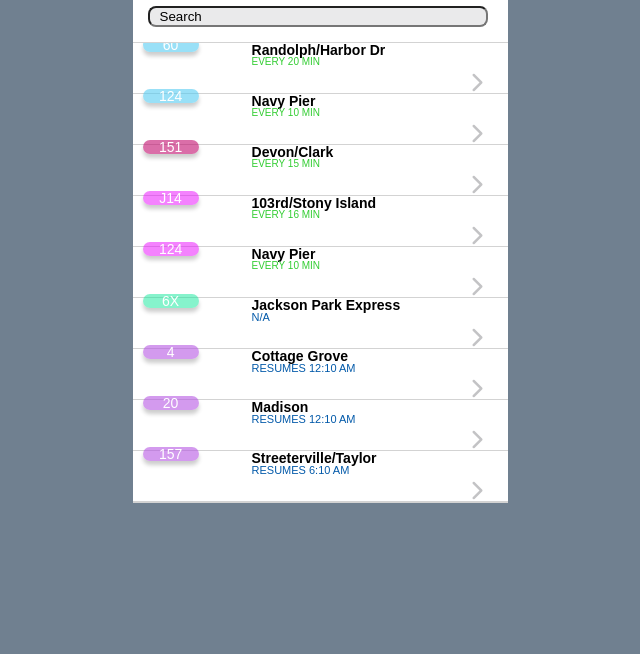
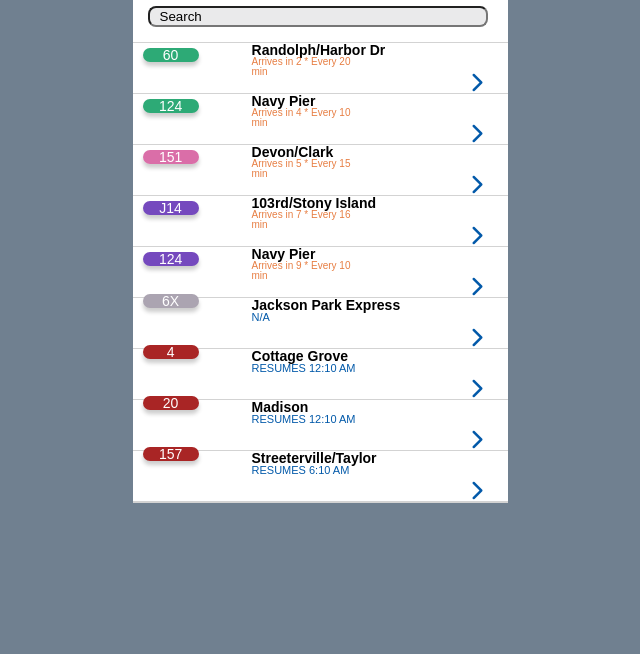
Before and after one commit to jennifer-maker/BusyBus, a plain HTML site: page index.html in a window 1280 px wide. Shown: the part 146-800 px from the top of the page, without its empty margins (320-960 px from the left). Drawn offline with Linux system fonts and the light colour scheme.

Commit message:
For Michael

```diff
--- a/index.html
+++ b/index.html
@@ -49,7 +49,7 @@
                    Randolph/Harbor Dr
                  </p>
                </h3>
-               <h4> Every 20 min </h4>
+               <h4> Arrives in 2 * Every 20 min </h4>
               </span>
               <!-- 3rd column -->
              <section class="arrow">
@@ -71,7 +71,7 @@
                    Navy Pier
                  </p>
                </h3>
-               <h4> Every 10 min </h4>
+               <h4> Arrives in 4 * Every 10 min </h4>
              </span>
              <!-- 3rd column -->
              <section class="arrow">
@@ -93,7 +93,7 @@
                    Devon/Clark
                  </p>
                </h3>
-               <h4> Every 15 min </h4>
+               <h4> Arrives in 5 * Every 15 min  </h4>
              </span>
              <!-- 3rd column -->
                  <section class="arrow">
@@ -115,7 +115,7 @@
                    103rd/Stony Island
                  </p>
                </h3>
-               <h4> Every 16 min </h4>
+               <h4> Arrives in 7 * Every 16 min </h4>
              </span>
              <!-- 3rd column -->
                  <section class="arrow">
@@ -137,7 +137,7 @@
                    Navy Pier
                  </p>
                </h3>
-               <h4> Every 10 min </h4>
+               <h4> Arrives in 9 * Every 10 min </h4>
              </span>
              <!-- 3rd column -->
                  <section class="arrow">
--- a/style.css
+++ b/style.css
@@ -12,13 +12,13 @@ body {
   float: left;
   width: .005%;
   font-size: 12px;
-  color: #067AFF;
+  color: #0259a9;
   transform: rotate(180deg);
   margin-left: 5px;
 }
 .BusyBus {
   float: left;
-  color:#067AFF;
+  color:#0259a9;
   font-weight: lighter;
   font-size: 16px;
   width:.3%;
@@ -62,7 +62,7 @@ body {
 .arrow {
   float: right;
   width: 10%;
-  color: #C3C3C5;
+  color: #0259a9 ;
   font-size: 10px;
   display: inline-block;
   padding-top: 30px;
@@ -85,7 +85,7 @@ nav {
 h1 {
   font-size: 16px;
   font-weight: bold;
-  margin: 5px;
+  margin: 10px;
   margin-bottom: 7px;
   color:#0259a9;
   }
@@ -94,8 +94,8 @@ h1 {
     font-weight: normal;
   }
 h4 {
-  text-transform: uppercase;
-  color:limegreen;
+  text-transform:inherit;
+  color: #e77e43;
   width: 50%;
 }
 h5 {
@@ -131,20 +131,19 @@ h5 {
   padding-left:50px;
 }
 .busroute-number-one {
-  background-color:rgba(86, 204, 242, 0.6);
-
+  background-color:rgba(45, 170, 118);
 }
 .busroute-number-two {
   background: rgba(194, 14, 111, 0.6);
 }
 .busroute-number-three {
-  background: rgba(234, 7, 254, 0.5);
+  background: rgba(117, 73, 190);
 }
 .busroute-number-four {
-  background: rgba(14, 232, 153, 0.5);
+  background: rgba(171, 164, 177);
 }
 .busroute-number-five {
-  background: rgba(182, 87, 227, 0.6);
+  background: rgba(169, 37, 37);
 }
 .busnames {
   font-weight: 600;
```
